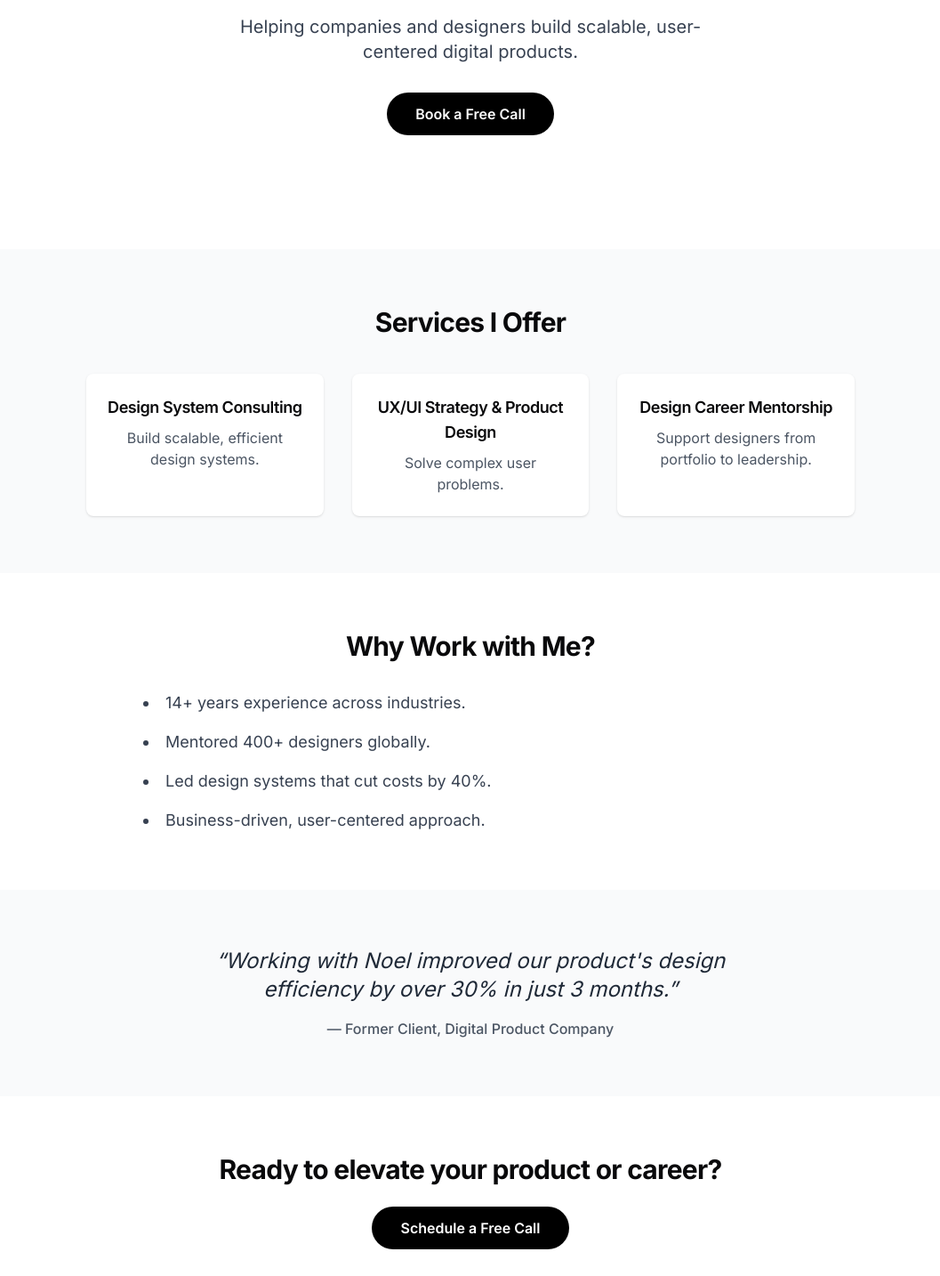
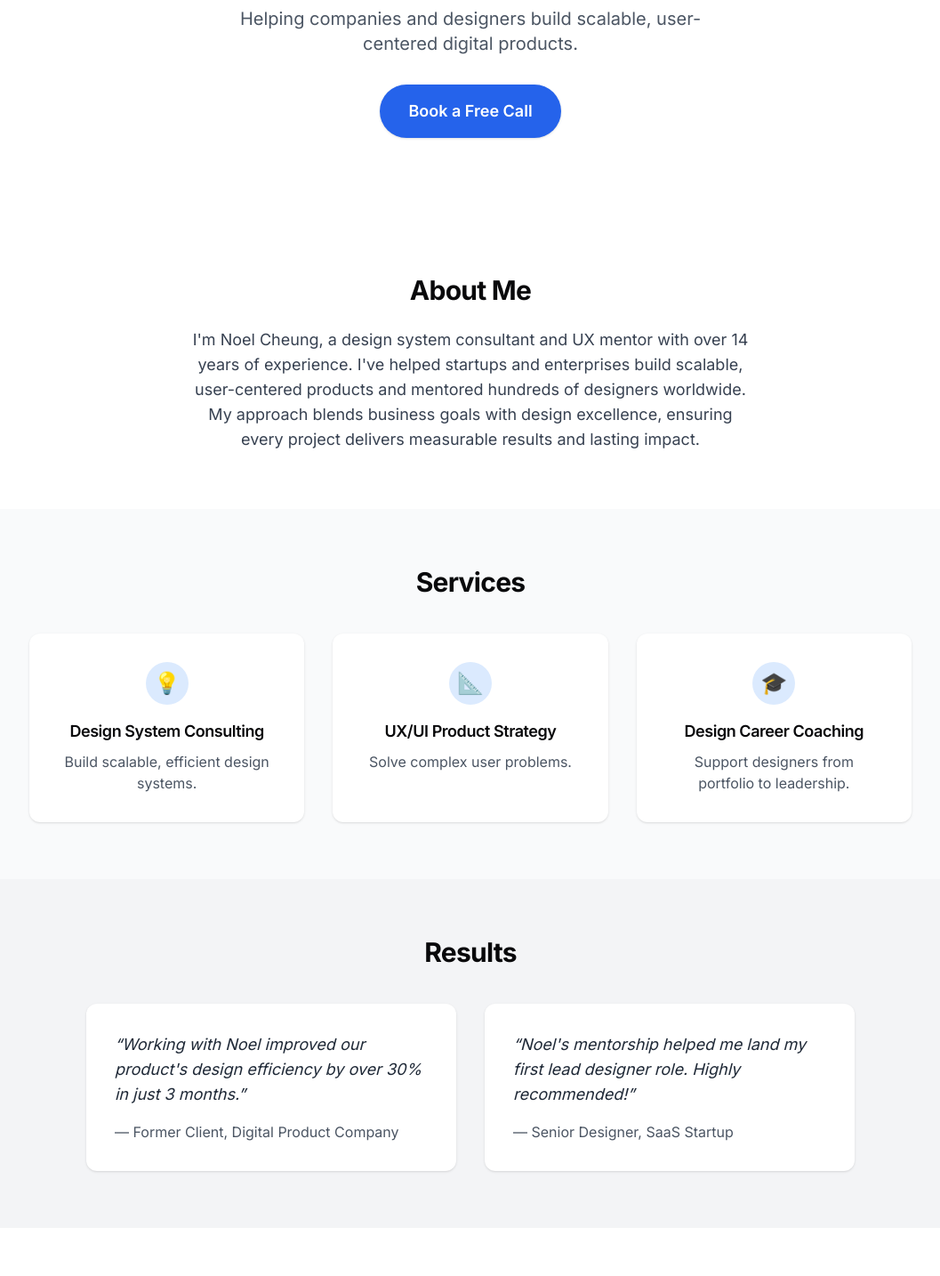
Before and after one commit to zeneojsun/my-site, a Next.js app: page / in a window 1280 px wide. Shown: the part 316-1750 px from the top of the page at 89% size, without its empty margins (111-1168 px from the left). Built offline with nearby package versions, Linux system fonts and the light colour scheme.

Commit message:
feat: Upgrade homepage with premium agency design

```diff
--- a/app/globals.css
+++ b/app/globals.css
@@ -1,3 +1,5 @@
+@import url('https://fonts.googleapis.com/css2?family=Inter:wght@400;500;600;700&display=swap');
+
 @tailwind base;
 @tailwind components;
 @tailwind utilities;
@@ -46,6 +48,10 @@
     --border: 240 3.7% 15.9%;
     --input: 240 3.7% 15.9%;
     --ring: 240 4.9% 83.9%;
+  }
+
+  body {
+    font-family: 'Inter', sans-serif;
   }
 }
 
@@ -101,3 +107,20 @@
 ::-webkit-scrollbar-thumb {
   @apply bg-primary/10 rounded-full hover:bg-primary/20 transition-colors;
 }
+
+/* Fade-in animation */
+.fade-in {
+  animation: fadeIn 0.8s ease-out forwards;
+  opacity: 0;
+}
+
+@keyframes fadeIn {
+  from {
+    opacity: 0;
+    transform: translateY(20px);
+  }
+  to {
+    opacity: 1;
+    transform: translateY(0);
+  }
+}
--- a/app/page.tsx
+++ b/app/page.tsx
@@ -10,9 +10,9 @@ import Image from "next/image"
 import gsap from "gsap"
 import { ScrollTrigger } from "gsap/ScrollTrigger"
 import HeroSection from "@/components/home/HeroSection"
+import AboutSection from "@/components/home/AboutSection"
 import ServicesSection from "@/components/home/ServicesSection"
-import WhyWorkWithMeSection from "@/components/home/WhyWorkWithMeSection"
-import TestimonialSection from "@/components/home/TestimonialSection"
+import ResultsSection from "@/components/home/ResultsSection"
 import FinalCTASection from "@/components/home/FinalCTASection"
 
 if (typeof window !== "undefined") {
@@ -108,9 +108,9 @@ export default function Home() {
 
       <main className="flex-1 pt-20">
         <HeroSection />
+        <AboutSection />
         <ServicesSection />
-        <WhyWorkWithMeSection />
-        <TestimonialSection />
+        <ResultsSection />
         <FinalCTASection />
 
         {/* Client Logos Section */}
--- /dev/null
+++ b/components/home/AboutSection.tsx
@@ -0,0 +1,12 @@
+export default function AboutSection() {
+  return (
+    <section className="w-full py-16 bg-white fade-in">
+      <div className="max-w-2xl mx-auto px-4 text-center">
+        <h2 className="text-2xl md:text-3xl font-bold mb-6">About Me</h2>
+        <p className="text-lg text-gray-700" style={{fontFamily: 'Inter, sans-serif'}}>
+          I'm Noel Cheung, a design system consultant and UX mentor with over 14 years of experience. I've helped startups and enterprises build scalable, user-centered products and mentored hundreds of designers worldwide. My approach blends business goals with design excellence, ensuring every project delivers measurable results and lasting impact.
+        </p>
+      </div>
+    </section>
+  );
+}
--- a/components/home/FinalCTASection.tsx
+++ b/components/home/FinalCTASection.tsx
@@ -2,13 +2,13 @@ import Link from "next/link";
 
 export default function FinalCTASection() {
   return (
-    <section className="w-full py-16 bg-white text-center">
-      <h3 className="text-2xl md:text-3xl font-bold mb-6">Ready to elevate your product or career?</h3>
+    <section className="w-full py-16 bg-white text-center fade-in">
+      <h3 className="text-2xl md:text-3xl font-bold mb-8">Ready to elevate your product or career?</h3>
       <Link
         href="/contact"
-        className="inline-block px-8 py-3 bg-black text-white rounded-full font-semibold hover:bg-gray-800 transition"
+        className="inline-block px-8 py-4 bg-blue-600 text-white text-lg font-semibold rounded-full shadow hover:bg-blue-700 transition"
       >
-        Schedule a Free Call
+        Book a Free Call
       </Link>
     </section>
   );
--- a/components/home/HeroSection.tsx
+++ b/components/home/HeroSection.tsx
@@ -2,20 +2,11 @@ import Link from "next/link";
 
 export default function HeroSection() {
   return (
-    <section className="w-full py-20 md:py-32 bg-white text-center flex flex-col items-center justify-center">
-      <h1 className="text-4xl md:text-6xl font-bold mb-4">Noel Cheung</h1>
-      <h2 className="text-xl md:text-2xl font-medium text-gray-600 mb-4">
-        Design System Consultant | UX Mentor | Product Design Expert
-      </h2>
-      <p className="max-w-xl mx-auto text-lg md:text-xl text-gray-700 mb-8">
-        Helping companies and designers build scalable, user-centered digital products.
-      </p>
-      <Link
-        href="/contact"
-        className="inline-block px-8 py-3 bg-black text-white rounded-full font-semibold hover:bg-gray-800 transition"
-      >
-        Book a Free Call
-      </Link>
+    <section className="w-full min-h-[60vh] flex flex-col items-center justify-center text-center bg-white px-4 fade-in">
+      <h1 className="font-bold text-black text-[2.75rem] md:text-[4rem] lg:text-[4.5rem] leading-tight mb-4" style={{fontFamily: 'Inter, sans-serif'}}>Noel Cheung</h1>
+      <h2 className="text-lg md:text-2xl text-gray-700 mb-4" style={{fontFamily: 'Inter, sans-serif'}}>Design System Consultant | UX Mentor | Product Design Expert</h2>
+      <p className="text-base md:text-xl text-gray-600 mb-8 max-w-xl mx-auto">Helping companies and designers build scalable, user-centered digital products.</p>
+      <Link href="/contact" className="inline-block px-8 py-4 bg-blue-600 text-white text-lg font-semibold rounded-full shadow hover:bg-blue-700 transition">Book a Free Call</Link>
     </section>
   );
 }
--- /dev/null
+++ b/components/home/ResultsSection.tsx
@@ -0,0 +1,28 @@
+const testimonials = [
+  {
+    quote: "Working with Noel improved our product's design efficiency by over 30% in just 3 months.",
+    author: "— Former Client, Digital Product Company"
+  },
+  {
+    quote: "Noel's mentorship helped me land my first lead designer role. Highly recommended!",
+    author: "— Senior Designer, SaaS Startup"
+  }
+];
+
+export default function ResultsSection() {
+  return (
+    <section className="w-full py-16 bg-gray-100 fade-in">
+      <div className="max-w-4xl mx-auto px-4">
+        <h2 className="text-2xl md:text-3xl font-bold text-center mb-10">Results</h2>
+        <div className="grid md:grid-cols-2 gap-8">
+          {testimonials.map((t, i) => (
+            <blockquote key={i} className="bg-white rounded-xl shadow p-8 text-lg text-gray-800 italic flex flex-col justify-between">
+              <span>“{t.quote}”</span>
+              <span className="mt-4 text-gray-600 not-italic text-base">{t.author}</span>
+            </blockquote>
+          ))}
+        </div>
+      </div>
+    </section>
+  );
+}
--- a/components/home/ServicesSection.tsx
+++ b/components/home/ServicesSection.tsx
@@ -1,21 +1,46 @@
+const services = [
+  {
+    icon: (
+      <div className="w-12 h-12 flex items-center justify-center bg-blue-100 rounded-full mb-4 mx-auto">
+        <span className="text-blue-600 text-2xl">💡</span>
+      </div>
+    ),
+    title: "Design System Consulting",
+    desc: "Build scalable, efficient design systems."
+  },
+  {
+    icon: (
+      <div className="w-12 h-12 flex items-center justify-center bg-blue-100 rounded-full mb-4 mx-auto">
+        <span className="text-blue-600 text-2xl">📐</span>
+      </div>
+    ),
+    title: "UX/UI Product Strategy",
+    desc: "Solve complex user problems."
+  },
+  {
+    icon: (
+      <div className="w-12 h-12 flex items-center justify-center bg-blue-100 rounded-full mb-4 mx-auto">
+        <span className="text-blue-600 text-2xl">🎓</span>
+      </div>
+    ),
+    title: "Design Career Coaching",
+    desc: "Support designers from portfolio to leadership."
+  }
+];
+
 export default function ServicesSection() {
   return (
-    <section className="w-full py-16 bg-gray-50">
-      <div className="max-w-4xl mx-auto px-4">
-        <h2 className="text-2xl md:text-3xl font-bold text-center mb-10">Services I Offer</h2>
+    <section className="w-full py-16 bg-gray-50 fade-in">
+      <div className="max-w-5xl mx-auto px-4">
+        <h2 className="text-2xl md:text-3xl font-bold text-center mb-10">Services</h2>
         <div className="grid md:grid-cols-3 gap-8">
-          <div className="bg-white rounded-lg shadow p-6 text-center">
-            <h3 className="font-semibold text-lg mb-2">Design System Consulting</h3>
-            <p className="text-gray-600 text-base">Build scalable, efficient design systems.</p>
-          </div>
-          <div className="bg-white rounded-lg shadow p-6 text-center">
-            <h3 className="font-semibold text-lg mb-2">UX/UI Strategy & Product Design</h3>
-            <p className="text-gray-600 text-base">Solve complex user problems.</p>
-          </div>
-          <div className="bg-white rounded-lg shadow p-6 text-center">
-            <h3 className="font-semibold text-lg mb-2">Design Career Mentorship</h3>
-            <p className="text-gray-600 text-base">Support designers from portfolio to leadership.</p>
-          </div>
+          {services.map((s, i) => (
+            <div key={i} className="bg-white rounded-xl shadow p-8 text-center flex flex-col items-center hover:shadow-lg transition">
+              {s.icon}
+              <h3 className="font-semibold text-lg mb-2" style={{fontFamily: 'Inter, sans-serif'}}>{s.title}</h3>
+              <p className="text-gray-600 text-base">{s.desc}</p>
+            </div>
+          ))}
         </div>
       </div>
     </section>
```
